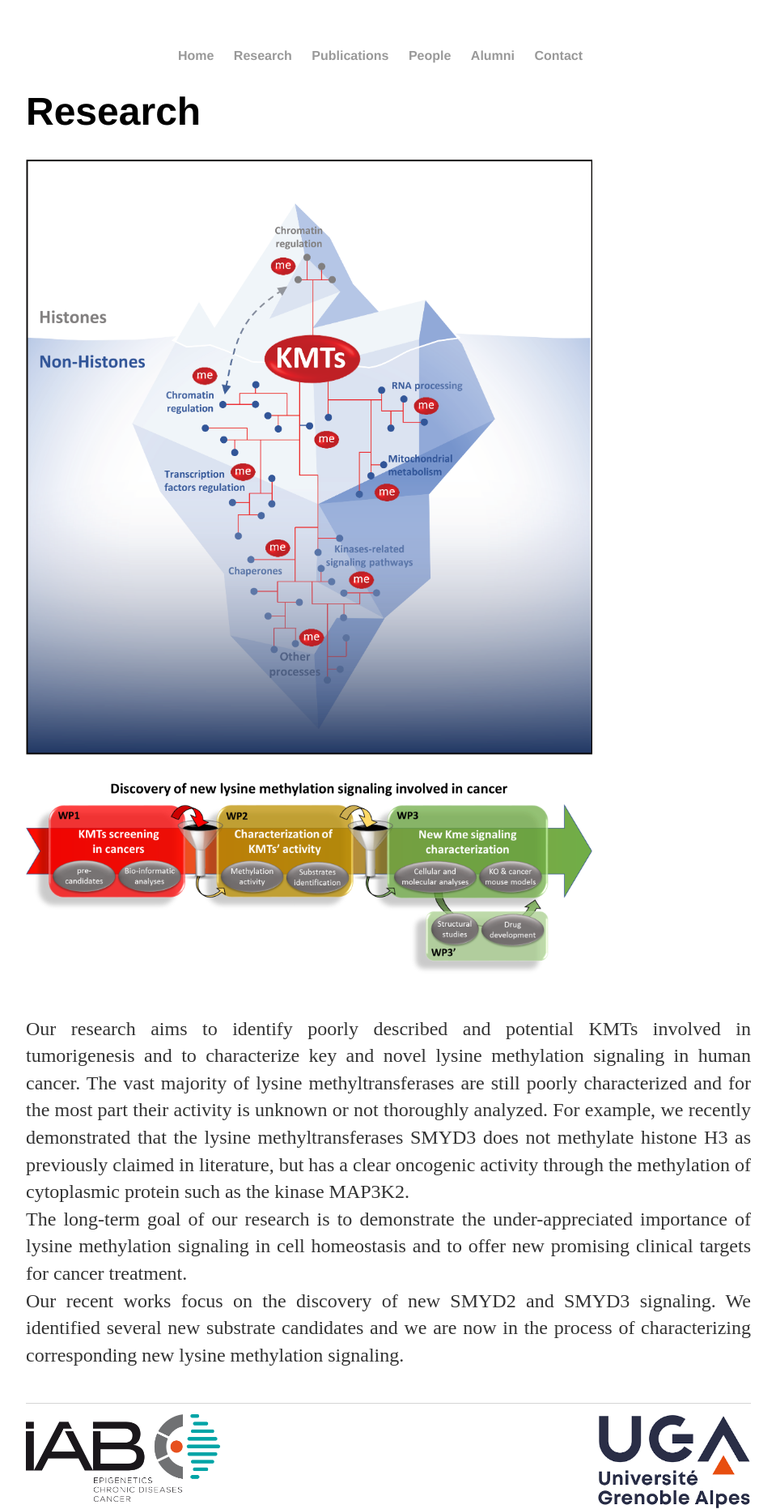
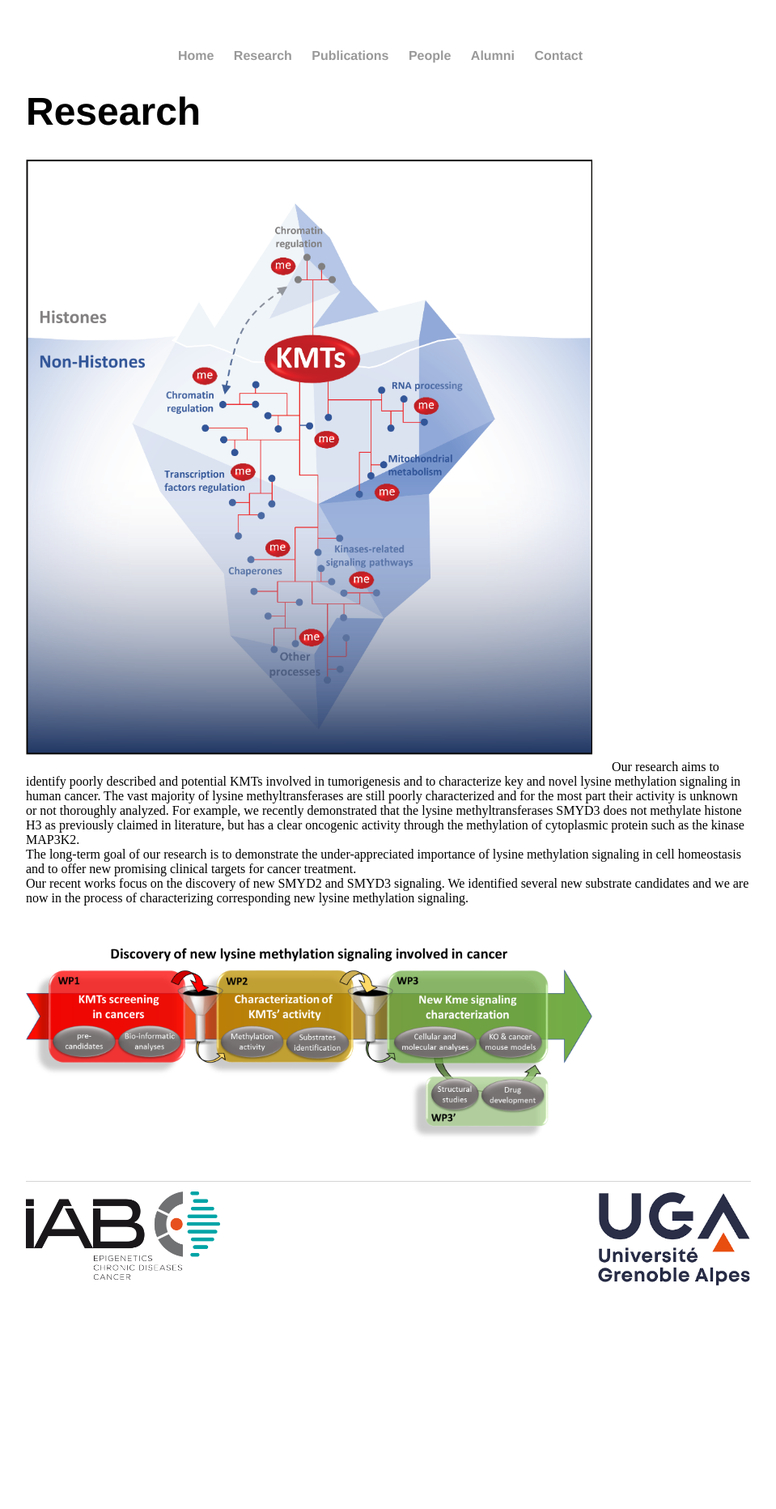
Before and after one commit to Reynoird-Lab/Reynoird-lab.github.io, a Jekyll site: the page built from Research/index.html, in a window 1280 px wide. Shown: the whole page at 81% size, without its empty margins (160-1119 px from the left). Built offline with Jekyll 4.4.1, drawn with Linux system fonts in a browser that asks for light colours; Markdown is read by kramdown in place of the engine named in the settings; after the commit the page ends 1588 px from its top, so only the background shows below that.

Commit message:
Update index.html

```diff
--- a/Research/index.html
+++ b/Research/index.html
@@ -4,7 +4,8 @@
 ---
 	<h1>{{ page.title }}</h1>
 
-<div><img src="https://reynoird-lab.github.io/Images/Lukinovic V graphical abstract CMYK_revision.png" title="Lysine Methylation Signaling" width="700" style="margin: 0px 20px 20px 0px;"/> <img src="https://reynoird-lab.github.io/Images/research.png" title="research" width="700" style="margin: 0px 20px 20px 0px;" br clear="left" /></div>
-<p align="justify">Our research aims to identify poorly described and potential KMTs involved in tumorigenesis and to characterize key and novel lysine methylation signaling in human cancer. The vast majority of lysine methyltransferases are still poorly characterized and for the most part their activity is unknown or not thoroughly analyzed. For example, we recently demonstrated that the lysine methyltransferases SMYD3 does not methylate histone H3 as previously claimed in literature, but has a clear oncogenic activity through the methylation of cytoplasmic protein such as the kinase MAP3K2.<br>
+<div><img src="https://reynoird-lab.github.io/Images/Lukinovic V graphical abstract CMYK_revision.png" title="Lysine Methylation Signaling" width="700" style="margin: 0px 20px 20px 0px;"/> Our research aims to identify poorly described and potential KMTs involved in tumorigenesis and to characterize key and novel lysine methylation signaling in human cancer. The vast majority of lysine methyltransferases are still poorly characterized and for the most part their activity is unknown or not thoroughly analyzed. For example, we recently demonstrated that the lysine methyltransferases SMYD3 does not methylate histone H3 as previously claimed in literature, but has a clear oncogenic activity through the methylation of cytoplasmic protein such as the kinase MAP3K2.<br>
 The long-term goal of our research is to demonstrate the under-appreciated importance of lysine methylation signaling in cell homeostasis and to offer new promising clinical targets for cancer treatment.
 <br>Our recent works focus on the discovery of new SMYD2 and SMYD3 signaling. We identified several new substrate candidates and we are now in the process of characterizing corresponding new lysine methylation signaling.</p><br>
+<img src="https://reynoird-lab.github.io/Images/research.png" title="research" width="700" style="margin: 0px 20px 20px 0px;" br clear="left" /></div>
+<p align="justify">
```
